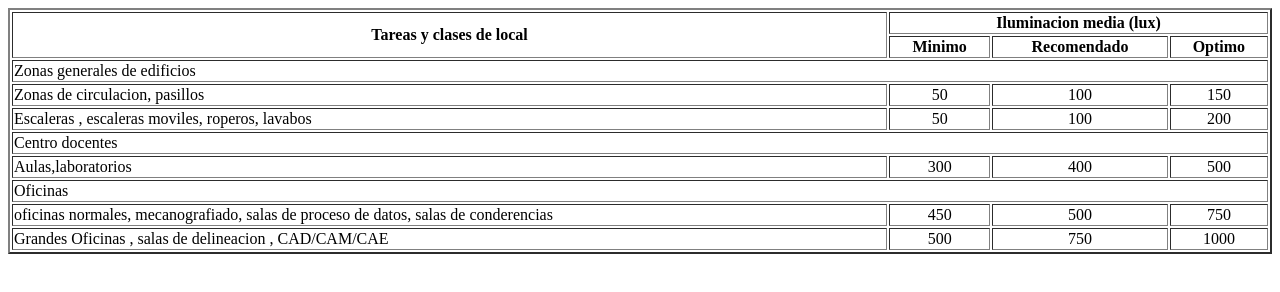
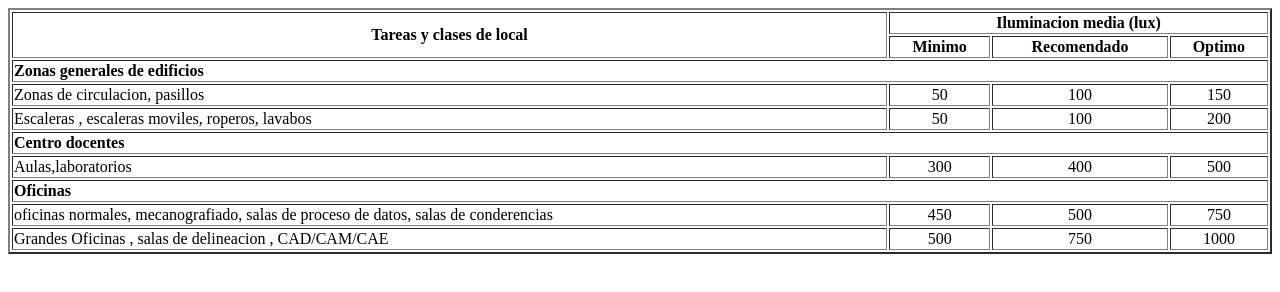
Before and after one commit to SandovalJr/HTML_Codellege, a plain HTML site: page practica_4/tabla2.html in a window 1280 px wide. Drawn offline with Linux system fonts and the light colour scheme.

Commit message:
negritas de los subtitulos

```diff
--- a/practica_4/tabla2.html
+++ b/practica_4/tabla2.html
@@ -28,7 +28,10 @@
       <tbody>
         <!-- Seccion 1 -->
         <tr>
-          <td colspan="4">Zonas generales de edificios</td>
+          <td colspan="4">
+              <b>
+                  Zonas generales de edificios</td>
+                 </b>
         </tr>
         <!-- Fin seccion 1 -->
 
@@ -47,7 +50,12 @@
         </tr>
 <!-- Seccion 2 -->
 <tr>
-    <td colspan="4">Centro docentes</td>
+    <td colspan="4">
+    <b>
+        Centro docentes
+    </b>
+
+    </td>
 
 </tr>
 <tr>
@@ -60,7 +68,10 @@
 
 <!-- Seccion 3 -->
 <tr>
-    <td colspan="4">Oficinas</td>
+    <td colspan="4">
+        <b>
+            Oficinas</td>
+        </b>
 </tr>
 <tr>
     <td>oficinas normales, mecanografiado, salas de proceso de datos, salas de conderencias</td>
```
